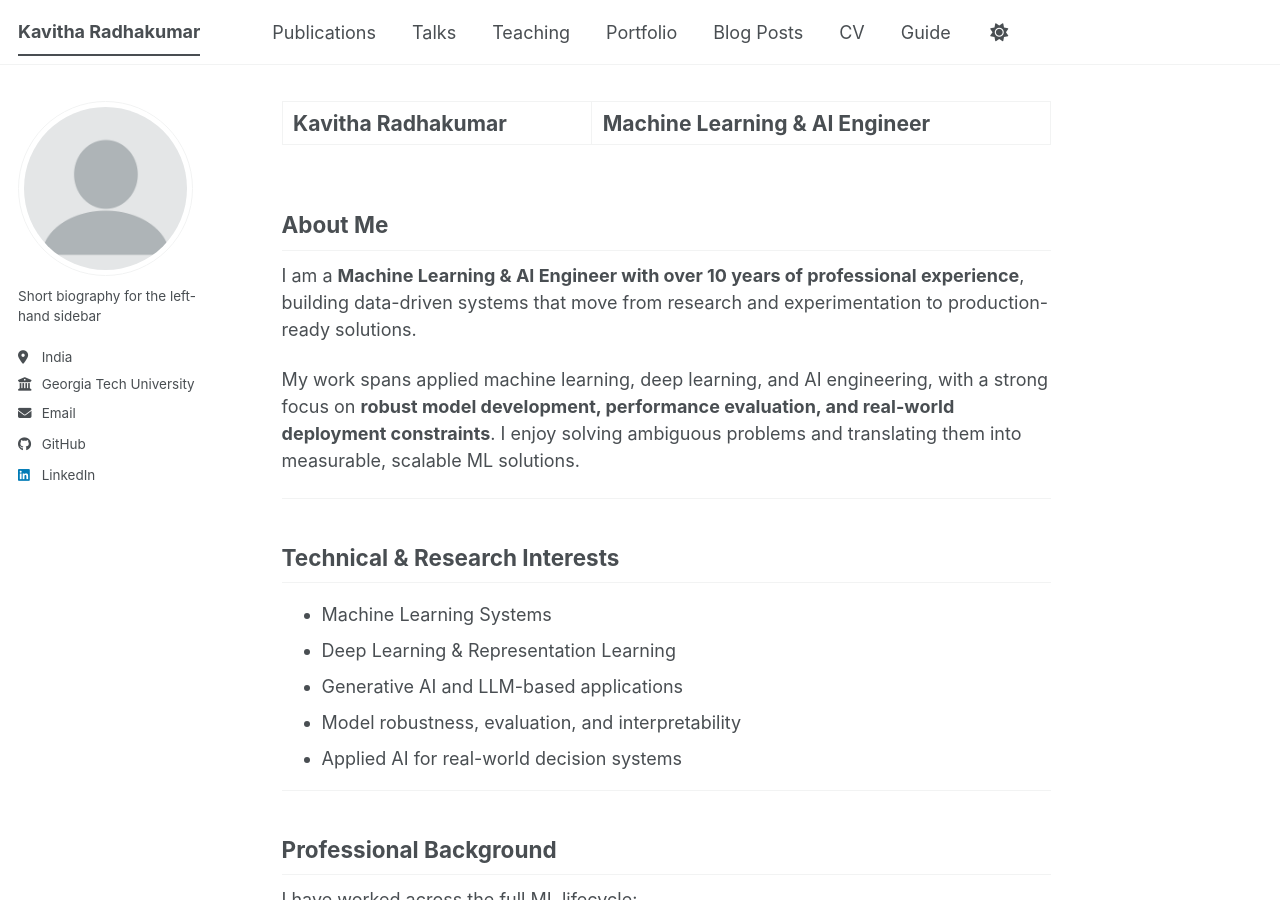
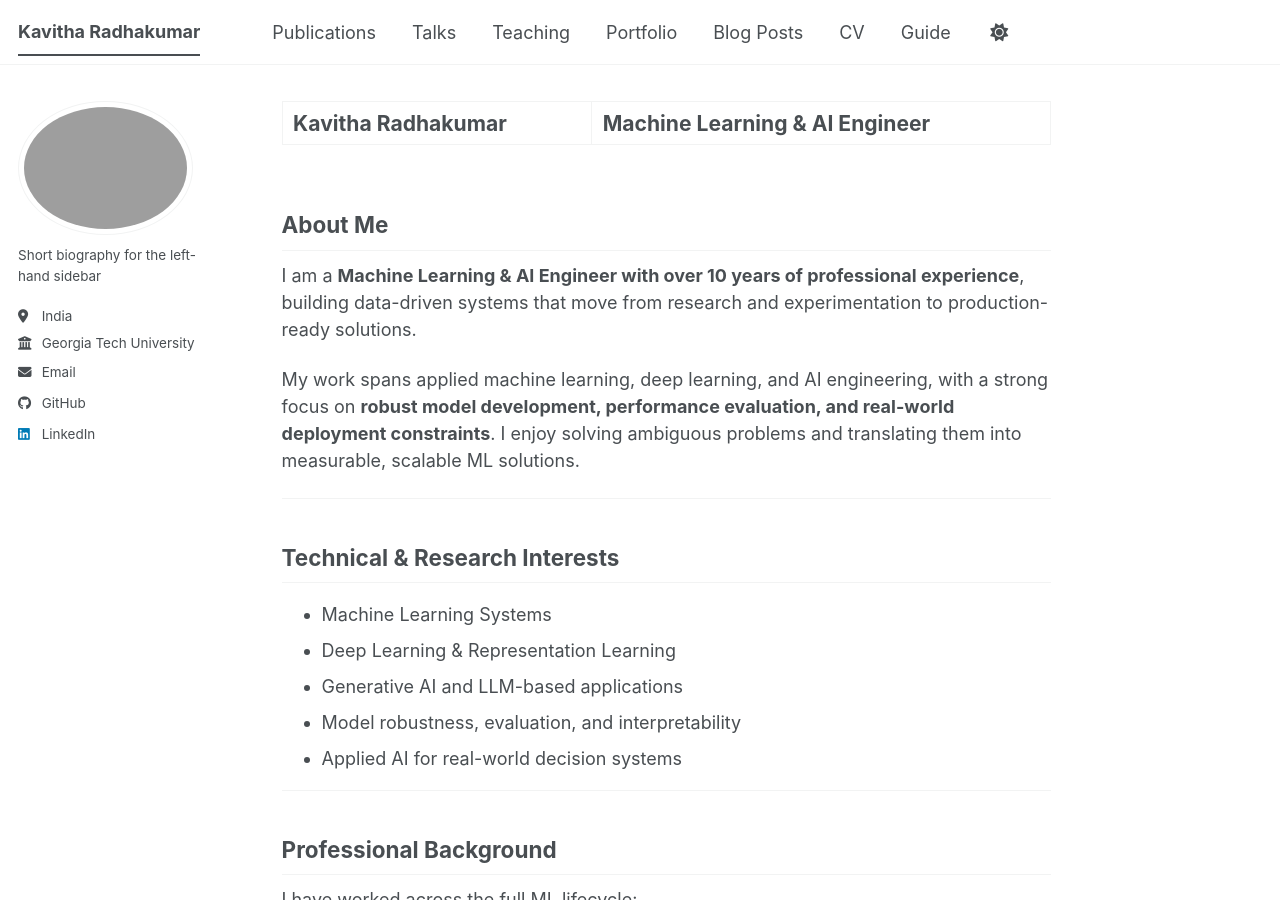
Before and after one commit to kavitharadhakumar/kavitharadhakumar.github.io, a Jekyll site: the page built from _pages/about.md, in a window 1280 px wide and 900 px high. Built offline with Jekyll 4.4.1, drawn with Linux system fonts in a browser that asks for light colours; a script bundle is joined from its source files by our own code; library files that are not in the unit come from our copies.

Commit message:
Update _config.yml

```diff
--- a/_config.yml
+++ b/_config.yml
@@ -23,7 +23,7 @@
 #               Additional customization can be done by editing /_includes/author-profile.html
 author:
   # Biographic information
-  avatar           : "profile.png"
+  avatar           : "profile1.png"
   name             : ""
   pronouns         : # example: "she/her"
   bio              : "Short biography for the left-hand sidebar"
@@ -67,7 +67,7 @@
   keybase          : # Username
   instagram        : # Username
   lastfm           : # Username
-  linkedin         : "https://www.linkedin.com/in/kavitha-radhakumar-2868a399/"
+  linkedin         : "kavitha-radhakumar-2868a399/"
   mastodon         : # URL
   medium           : # URL
   pinterest        : # Username
```
